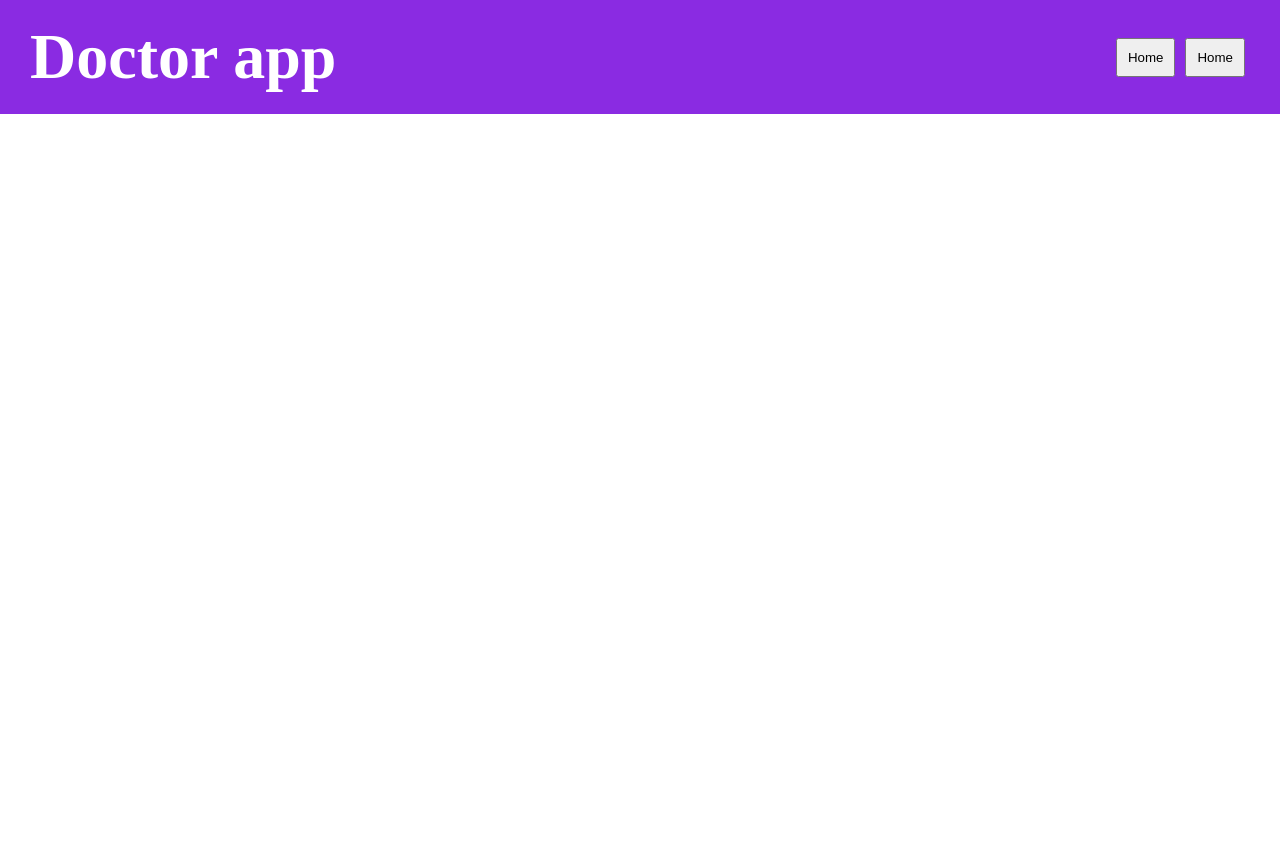
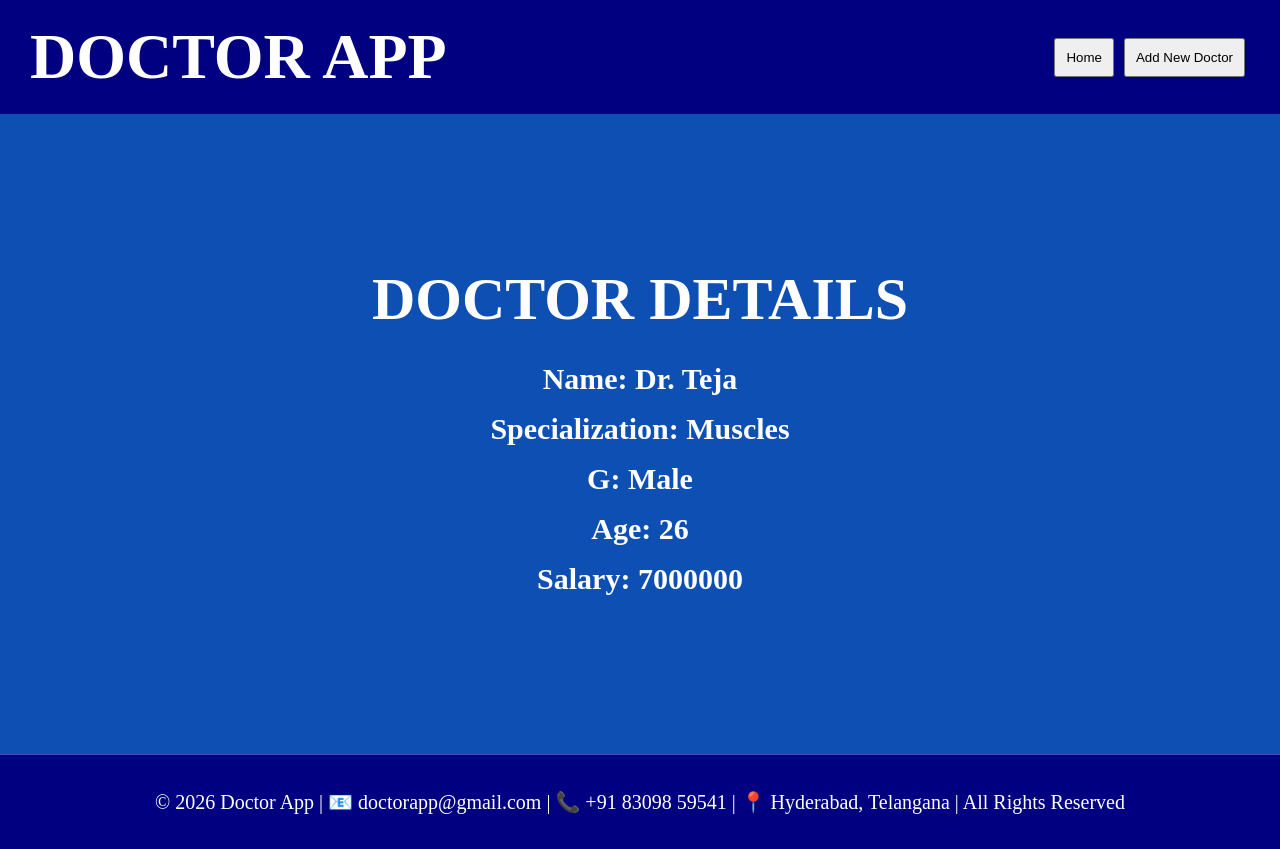
Before and after one commit to tejaswini0531/DoctorApp, a React (Vite) app: page /doctor/1 in a window 1280 px wide. Before the commit this address had no page. Before the commit the page ends 800 px from the top, so only its background shows below. Built offline with nearby package versions, Linux system fonts and the light colour scheme.

Commit message:
view-details

```diff
--- a/src/App.jsx
+++ b/src/App.jsx
@@ -1,18 +1,21 @@
-// import { useState } from "react"
 import Navbar from "./components/Navbar"
 import Section from "./components/Section"
 import './components/styles.css'
 import Addnewdoctor from "./components/Addnewdoctor"
 import { Route, Routes } from "react-router-dom"
+import Doctordetails from "./components/Doctordetails"
+import Footer from "./components/Footer";
 
 function App(){
   return (
    <div>
     <Navbar/>
     <Routes>
-      <Route path='/' element={<section/>}/>
+      <Route path='/' element={<Section/>}/>
       <Route path='/add-doctor' element={<Addnewdoctor/>}/>
+      <Route path='/doctor/:id'element={<Doctordetails/>}/>
     </Routes>
+    <Footer/>
    </div>
   )
 }
--- a/src/components/Addnewdoctor.jsx
+++ b/src/components/Addnewdoctor.jsx
@@ -19,8 +19,8 @@
   }
 
   return (
-    <div >
-      <h1 style={{textAlign:'center'}}>Add New Doctor</h1>
+    <div className ="add-new-doctor" >
+      <h1 style={{textAlign:'center'}}>ADD NEW DOCTOR</h1>
       <form action="" className='form-container' onSubmit={handlesubmit}>
         <input value={name} onChange={(e)=>setName(e.target.value)} type="text" placeholder='Enter Doctor Name' className='text-field'/>
         <input value={age} onChange={(e)=>setAge(e.target.value)} type="text" placeholder='Enter Age' className='text-field'/>
--- a/src/components/Doctorcard.jsx
+++ b/src/components/Doctorcard.jsx
@@ -1,4 +1,6 @@
-function Doctorcard({ name, specialization, gender, salary }) {
+import { useNavigate } from "react-router-dom"
+function Doctorcard({ name, specialization, gender, salary, id }) {
+  let navigate=useNavigate()
   return (
     <div className="card">
       <div>
@@ -18,7 +20,9 @@
       <p>Gender: {gender}</p>
       <p>Salary: ₹{salary ? salary.toLocaleString() : 0}</p>
 
-      <button>View Details</button>
+      <button onClick={()=>navigate(`/doctor/${id}`)}>View Details</button>
+
+
     </div>
   )
 }
--- /dev/null
+++ b/src/components/Doctordetails.jsx
@@ -0,0 +1,78 @@
+import { useParams } from "react-router-dom"
+import { useEffect,useState } from "react"
+function Doctordetails() {
+    let {id}=useParams()
+    let[doctor,setDoctor] =useState([])
+
+    function fetchdata(){
+        let data = [
+      {
+        id: 1,
+        name: "Teja",
+        age: 26,
+        gender: "Male",
+        specialization: "Muscles",
+        salary: 7000000,
+      },
+
+      {
+        id: 2,
+        name: "Sam",
+        age: 26,
+        gender: "Male",
+        specialization: "Bones",
+        salary: 4000000,
+      },
+
+      {
+        id: 3,
+        name: "Anu",
+        age: 25,
+        gender: "Female",
+        specialization: "Heart",
+        salary: 5000000,
+      },
+
+            {
+        id: 4,
+        name: "Tejaswini",
+        age: 25,
+        gender: "Female",
+        specialization: "Bones",
+        salary: 5000000,
+      },
+
+      {
+        id: 5,
+        name: "Saila",
+        age: 25,
+        gender: "Female",
+        specialization: "Heart",
+        salary: 6000000,
+      },
+
+
+    ];
+
+    let doc=data.find((val)=> val.id==id)
+    setDoctor(doc)
+
+    }
+    useEffect(()=>{
+      // eslint-disable-next-line react-hooks/set-state-in-effect
+      fetchdata()
+    // eslint-disable-next-line react-hooks/exhaustive-deps
+    },[])
+  return (
+    <div className="doctor-details">
+        <h1>DOCTOR DETAILS</h1>
+        <h2>Name: Dr. {doctor.name}</h2>
+        <h3>Specialization: {doctor.specialization}</h3>
+        <h3>G: {doctor.gender}</h3>
+        <h3>Age: {doctor.age}</h3>
+        <h3>Salary: {doctor.salary}</h3>
+    </div>
+    )
+}
+
+export default Doctordetails
--- a/src/components/Home.jsx
+++ b/src/components/Home.jsx
@@ -1,4 +1,3 @@
-
 import { useState, useEffect } from "react";
 import Doctorcard from "./Doctorcard";
 function Home({ newdoctor }) {
@@ -109,6 +108,7 @@
                 gender={doctor.gender}
                 specialization={doctor.specialization}
                 salary={doctor.salary}
+                id = {doctor.id}
               />
             );
           })}
--- a/src/components/Navbar.jsx
+++ b/src/components/Navbar.jsx
@@ -4,10 +4,10 @@
   let navigate=useNavigate()
   return (
     <header>
-        <h1>Doctor app</h1>
+        <h1>DOCTOR APP </h1>
         <div>
             <button onClick={()=>navigate('/')}>Home</button>
-            <button onClick={()=>navigate('/add-doctor')}>Home</button>
+            <button onClick={()=>navigate('/add-doctor')}>Add New Doctor</button>
 
         </div>
     </header>
--- a/src/components/Section.jsx
+++ b/src/components/Section.jsx
@@ -1,15 +1,22 @@
-import React from 'react'
-
 function Section() {
   return (
-    <section className='s1'>
-     <div>
-        <h1>Mr. Doctor app</h1>
-        <p>Find your doctors for your problems</p>
-    </div>
-     <div><img  src="https://img.magnific.com/free-photo/beautiful-house-with-nature-elements_23-2151848749.jpg?t=st=1780014392~exp=1780017992~hmac=782b6affb0beb13b8285941d8db80fcbdfd5decb01564b7fe4fcc878a146b417" alt="" /></div>
+    <section
+      className="s1"
+      style={{
+        backgroundImage:
+          'url("https://img.magnific.com/free-vector/digital-health-medical-research-background-with-heartbeat-line_1017-50392.jpg?semt=ais_hybrid&w=740&q=80")',
+        backgroundSize: "cover",
+        backgroundPosition: "center",
+        backgroundRepeat: "no-repeat",
+        minHeight: "80vh",
+      }}
+    >
+      <div>
+        <h1>Mr. Doctor</h1>
+        <p>Find your doctors for your problems.</p>
+      </div>
     </section>
-  )
+  );
 }
 
-export default Section
+export default Section;
--- /dev/null
+++ b/src/components/footer.jsx
@@ -0,0 +1,9 @@
+function Footer() {
+  return (
+    <footer className="footer">
+      <p>© 2026 Doctor App | 📧 doctorapp@gmail.com | 📞 +91 83098 59541 | 📍 Hyderabad, Telangana | All Rights Reserved</p>
+    </footer>
+  );
+}
+
+export default Footer;
--- a/src/components/styles.css
+++ b/src/components/styles.css
@@ -4,11 +4,29 @@
     box-sizing:border-box;
 }
 
+body{
+    background: linear-gradient(
+        to bottom,
+        #0740A7,
+        #0557BB,
+        #026FCE
+        );
+    min-height:100vh;
+}
+
+#root{
+    min-height:100vh;
+    display:flex;
+    flex-direction:column;
+}
+
+/* Header */
+
 header{
     display:flex;
     justify-content:space-between;
     align-items:center;
-    background:blueviolet;
+    background:navy;
     padding:20px 30px;
     color:white;
     font-weight:900;
@@ -30,6 +48,7 @@
     background:blueviolet;
     color:white;
     font-size:3rem;
+    min-height:70vh;
 }
 
 .s1 > div{
@@ -45,6 +64,7 @@
 /* Doctor Cards */
 
 .card{
+    background:white;
     box-shadow:0px 0px 2px 2px black;
     padding:15px;
     text-align:center;
@@ -86,7 +106,7 @@
     flex-wrap:wrap;
     gap:8px;
     justify-content:center;
-    margin:20px;
+    padding:20px;
 }
 
 .doctorparent > div{
@@ -100,6 +120,7 @@
     margin:auto;
     border:2px solid black;
     padding:20px;
+    background:white;
 }
 
 .form-container h1{
@@ -107,7 +128,9 @@
     margin-bottom:15px;
 }
 
-.text-field, select,.form-container button{
+.text-field,
+select,
+.form-container button{
     display:block;
     width:100%;
     padding:10px;
@@ -118,6 +141,22 @@
     background:black;
     color:white;
     border:none;
+}
+
+/* Footer */
+
+.footer{
+    background: navy;
+    color:white;
+    text-align:center;
+    padding:30px 20px;
+    margin-top:auto;
+    border-top:1px solid rgba(255,255,255,0.3);
+}
+
+.footer p{
+    margin:5px 0;
+    font-size: 20px;
 }
 
 /* Responsive */
@@ -132,6 +171,7 @@
     .s1{
         flex-direction:column;
         text-align:center;
+        font-size:2rem;
     }
 
     .doctorparent > div{
@@ -142,3 +182,32 @@
         width:90%;
     }
 }
+
+.doctor-details{
+    min-height: 80vh;
+    display: flex;
+    flex-direction: column;
+    justify-content: center;
+    align-items: center;
+    text-align: center;
+
+    background: #0d4fb3;
+    color: white;
+}
+
+.doctor-details h1{
+    margin-bottom: 20px;
+    font-size: 60px;
+}
+
+.doctor-details h2,
+.doctor-details h3{
+    margin: 8px 0;
+    font-size: 30px;
+}
+
+.add-new-doctor h1{
+    margin: 8px 8px;
+    font-size: 40px;
+    color:black
+}
```
